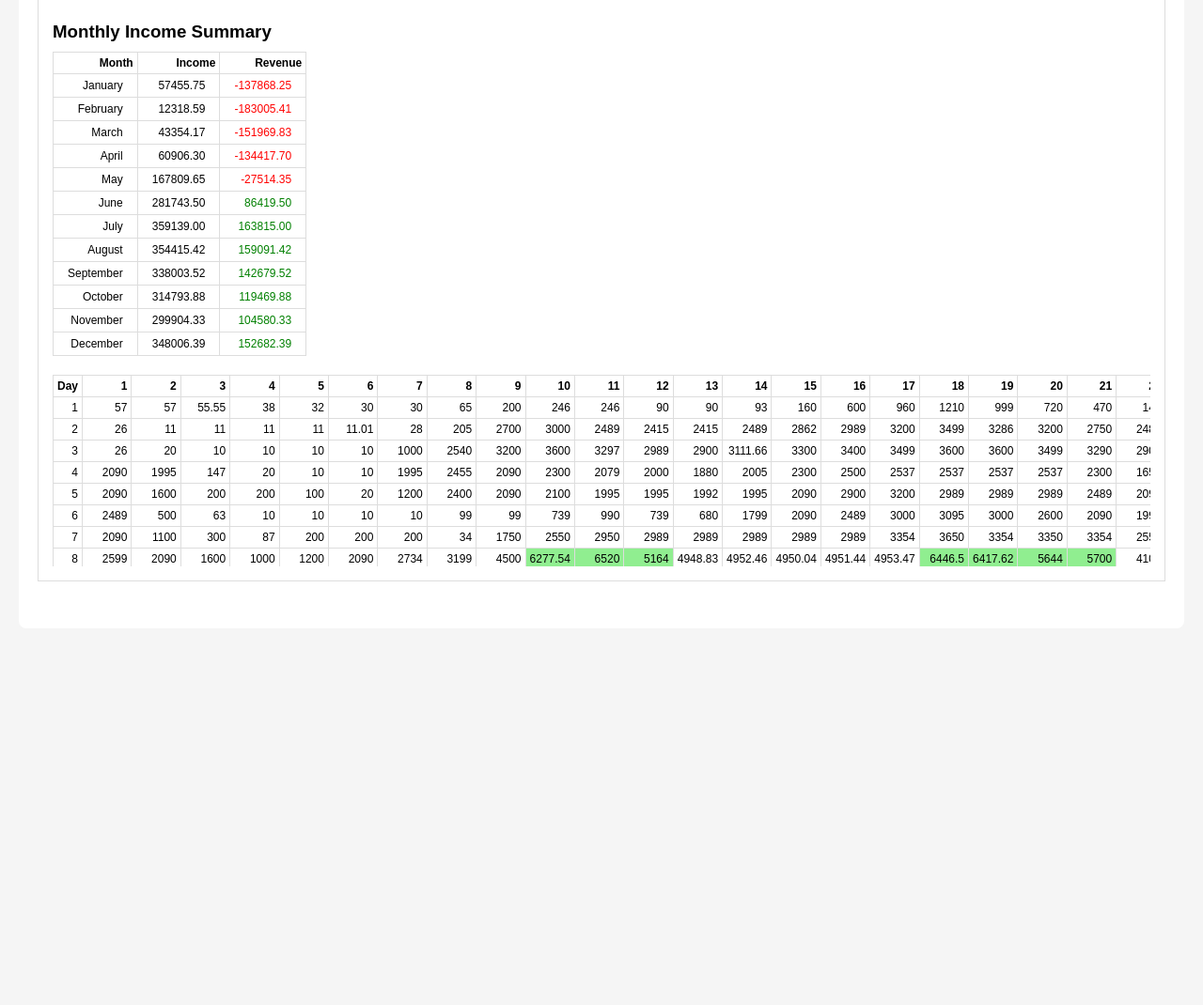
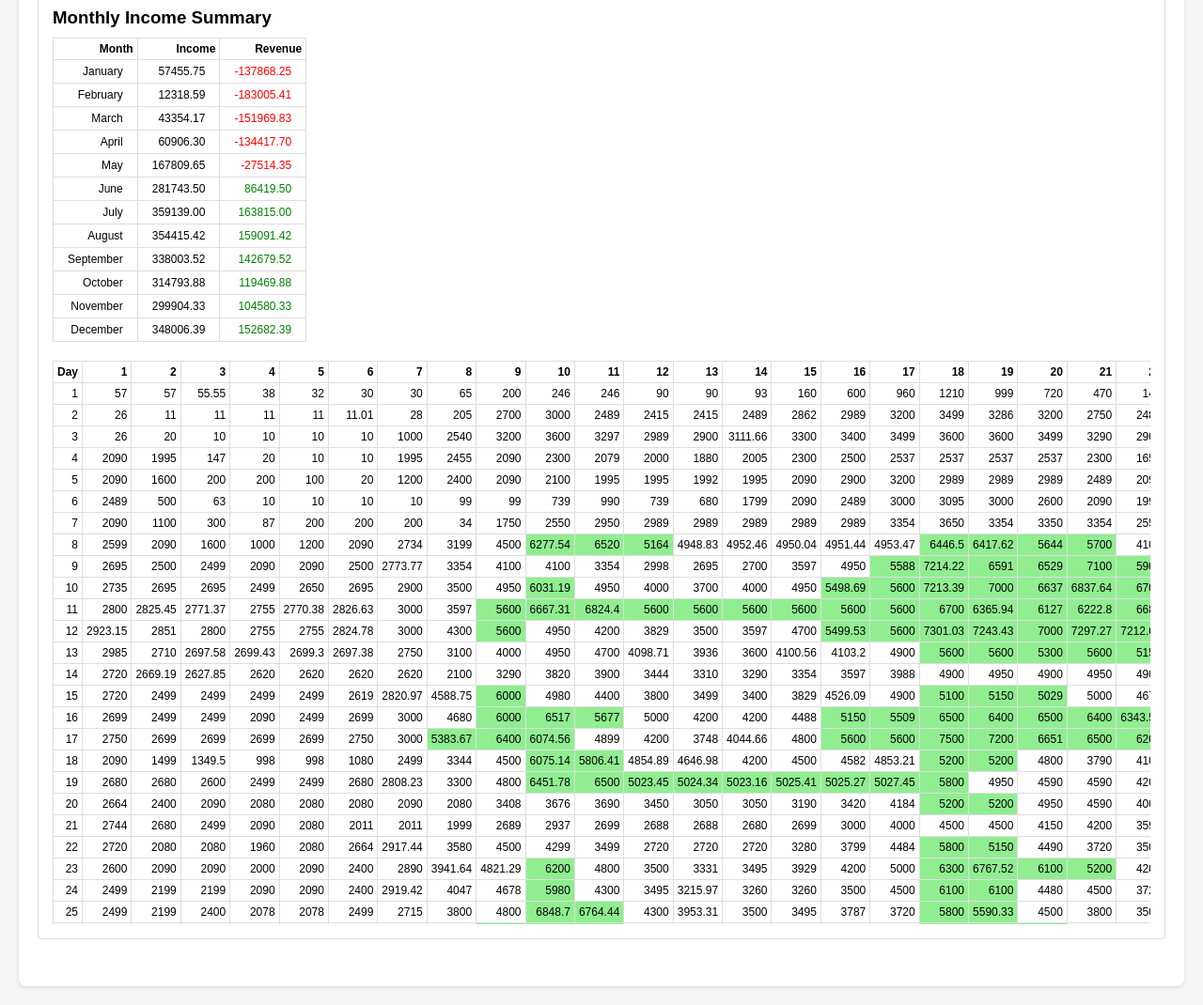
Before and after one commit to wenew88/gen, a plain HTML site: page index.html in a window 1280 px wide. Shown: the part 1084-2154 px from the top of the page at 94% size. Before the commit the page ends 1773 px from the top, so only its background shows below. Drawn offline with nearby package versions, Linux system fonts and the light colour scheme.

Commit message:
Add files via upload

```diff
--- a/index.html
+++ b/index.html
@@ -7,8 +7,8 @@
     <script src="https://cdnjs.cloudflare.com/ajax/libs/PapaParse/5.4.1/papaparse.min.js"></script>
     <style>
         body { font-family: Arial; margin: 20px; background: #f5f5f5; }
-        .container { max-width: 1400px; margin: 0 auto; background: white; padding: 20px; border-radius: 8px; }
-        .section { margin-bottom: 30px; padding: 15px; border: 1px solid #ddd; }
+        .container { max-width: 1400px; margin: 0 auto; background: white; padding: 20px; border-radius: 8px; box-shadow: 0 2px 4px rgba(0,0,0,0.1); }
+        .section { margin-bottom: 30px; padding: 15px; border: 1px solid #ddd; border-radius: 4px; }
         label { display: inline-block; width: 200px; font-weight: bold; }
         input { padding: 5px; width: 150px; margin-bottom: 10px; }
         table { border-collapse: collapse; width: 100%; font-size: 12px; }
@@ -20,7 +20,7 @@
         .monthly-summary table { width: auto; margin: 10px 0; }
         .monthly-summary td { padding: 5px 15px; }
         .monthly-summary h3 { margin: 0 0 10px 0; }
-        #loading { display: none; color: #666; margin: 10px 0; }
+        #loading { display: none; color: #666; margin: 10px 0; font-style: italic; }
     </style>
 </head>
 <body>
@@ -111,9 +111,14 @@
             </div>
 
             <div id="loading">Loading price data...</div>
+
+            <div class="monthly-summary">
+                <!-- Monthly summary table will be inserted here -->
+            </div>
+
             <div class="table-container">
                 <div id="priceTable">
-                    <!-- Table will be populated by JavaScript -->
+                    <!-- Price table will be inserted here -->
                 </div>
             </div>
         </div>
@@ -147,11 +152,13 @@
             const loadPercentage = parseFloat(document.getElementById('loadPercentage').value);
             const gasPrice = parseFloat(document.getElementById('gasPrice').value);
 
+            // Calculate results
             const kwe = gasEngine * loadPercentage * engineCount;
             const consumption = ngConsumption * loadPercentage * engineCount;
             const kwePrice = (ngConsumption * gasPrice) / gasEngine;
             const mwePrice = kwePrice * 1000;
 
+            // Update display
             document.getElementById('kweResult').textContent = kwe.toFixed(2);
             document.getElementById('consumptionResult').textContent = consumption.toFixed(2);
             document.getElementById('kWePriceResult').textContent = kwePrice.toFixed(2);
@@ -180,45 +187,9 @@
             const mwePrice = parseFloat(document.getElementById('mWePriceResult').textContent);
             const kweValue = parseFloat(document.getElementById('kweResult').textContent);
             const monthlySpending = parseFloat(document.getElementById('totalSpending').textContent);
-            const annualSpending = monthlySpending * 12;
 
             let hoursCount = 0;
             let totalIncome = 0;
-            let totalRevenue = 0;
-
-            const table = document.createElement('table');
-            const headerRow = document.createElement('tr');
-            headerRow.innerHTML = '<th>Day</th>' + Array.from({length: 24}, (_, i) =>
-                `<th>${i+1}</th>`).join('');
-            table.appendChild(headerRow);
-
-            priceData.forEach((dayPrices, index) => {
-                const row = document.createElement('tr');
-                row.innerHTML = `<td>${index + 1}</td>`;
-
-                dayPrices.forEach(price => {
-                    const isHighlighted = price > minPrice;
-                    row.innerHTML += `<td class="${isHighlighted ? 'highlighted' : ''}">${price}</td>`;
-
-                    if (isHighlighted) {
-                        hoursCount++;
-                        // Income = (price - MWe price) * kweValue / 1000
-                        const hourIncome = ((price - mwePrice)/1000) * kweValue;
-                        totalIncome += hourIncome;
-                    }
-                });
-
-                table.appendChild(row);
-            });
-
-            document.getElementById('priceTable').innerHTML = '';
-            document.getElementById('priceTable').appendChild(table);
-
-            totalRevenue -= annualSpending;
-
-            document.getElementById('hourCount').textContent = hoursCount;
-            document.getElementById('totalIncome').textContent = totalIncome.toFixed(2);
-            document.getElementById('totalRevenue').textContent = totalRevenue.toFixed(2);
 
             // Create monthly summary table
             const monthlyTable = document.createElement('table');
@@ -229,26 +200,41 @@
             const daysPerMonth = [31, 28, 31, 30, 31, 30, 31, 31, 30, 31, 30, 31];
             let dayCounter = 0;
 
-            const monthlyExpenses = monthlySpending;
+            // Create price table
+            const priceTable = document.createElement('table');
+            const headerRow = document.createElement('tr');
+            headerRow.innerHTML = '<th>Day</th>' + Array.from({length: 24}, (_, i) => `<th>${i+1}</th>`).join('');
+            priceTable.appendChild(headerRow);
 
+            // Process each day
             daysPerMonth.forEach((days, monthIndex) => {
                 for(let day = 0; day < days; day++) {
-                    const dayData = priceData[dayCounter];
-                    if (dayData) {
-                        dayData.forEach(price => {
-                            if (price > minPrice) {
-                                // Income = (price - MWe price) * kweValue / 1000
-                                const hourIncome = ((price - mwePrice)/1000) * kweValue;
-                                monthlyIncome[monthIndex] += hourIncome;
-                            }
-                        });
-                    }
+                    if (dayCounter >= priceData.length) break;
+
+                    const dayPrices = priceData[dayCounter];
+                    const row = document.createElement('tr');
+                    row.innerHTML = `<td>${dayCounter + 1}</td>`;
+
+                    dayPrices.forEach((price, hour) => {
+                        const isHighlighted = price > minPrice;
+                        row.innerHTML += `<td class="${isHighlighted ? 'highlighted' : ''}">${price}</td>`;
+
+                        if (isHighlighted) {
+                            hoursCount++;
+                            const hourIncome = ((price - mwePrice)/1000) * kweValue;
+                            totalIncome += hourIncome;
+                            monthlyIncome[monthIndex] += hourIncome;
+                        }
+                    });
+
+                    priceTable.appendChild(row);
                     dayCounter++;
                 }
-                // Revenue = Income - Monthly Expenses
-                monthlyRevenue[monthIndex] = monthlyIncome[monthIndex] - monthlyExpenses;
+                // Calculate monthly revenue
+                monthlyRevenue[monthIndex] = monthlyIncome[monthIndex] - monthlySpending;
             });
 
+            // Update monthly summary table
             monthlyIncome.forEach((income, index) => {
                 const monthName = new Date(2024, index).toLocaleString('default', { month: 'long' });
                 const revenue = monthlyRevenue[index];
@@ -260,20 +246,19 @@
                     </tr>`;
             });
 
-            // Annual revenue = Total Income - (Monthly Spending * 12)
-            totalRevenue = totalIncome - (monthlySpending * 12);
+            // Calculate annual revenue as sum of monthly revenues
+            const annualRevenue = monthlyRevenue.reduce((sum, revenue) => sum + revenue, 0);
 
-            const monthlyDiv = document.createElement('div');
-            monthlyDiv.className = 'monthly-summary';
-            monthlyDiv.innerHTML = '<h3>Monthly Income Summary</h3>';
-            monthlyDiv.appendChild(monthlyTable);
+            // Update display
+            document.querySelector('.monthly-summary').innerHTML = '<h3>Monthly Income Summary</h3>';
+            document.querySelector('.monthly-summary').appendChild(monthlyTable);
 
-            const existingMonthly = document.querySelector('.monthly-summary');
-            if (existingMonthly) {
-                existingMonthly.replaceWith(monthlyDiv);
-            } else {
-                document.getElementById('priceTable').parentNode.insertBefore(monthlyDiv, document.getElementById('priceTable'));
-            }
+            document.getElementById('priceTable').innerHTML = '';
+            document.getElementById('priceTable').appendChild(priceTable);
+
+            document.getElementById('hourCount').textContent = hoursCount;
+            document.getElementById('totalIncome').textContent = totalIncome.toFixed(2);
+            document.getElementById('totalRevenue').textContent = annualRevenue.toFixed(2);
         }
 
         // Add event listeners
```
